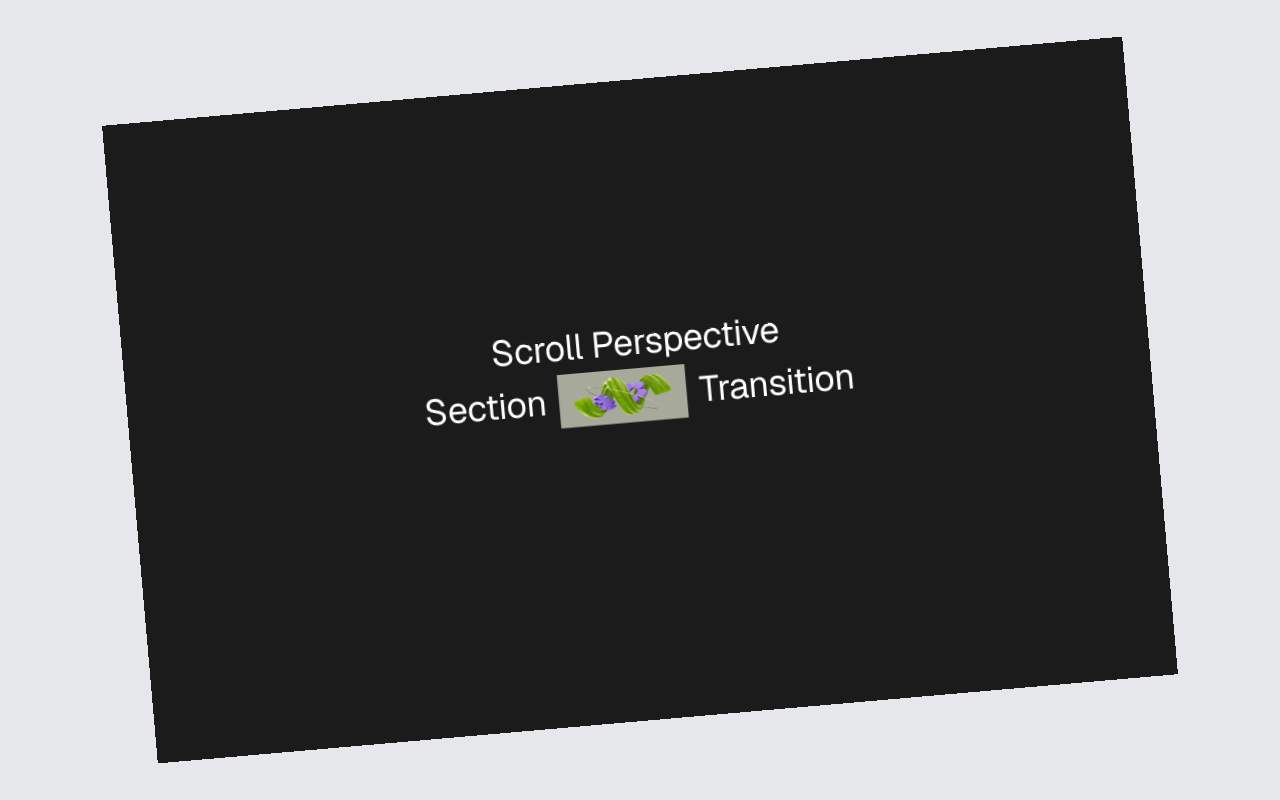
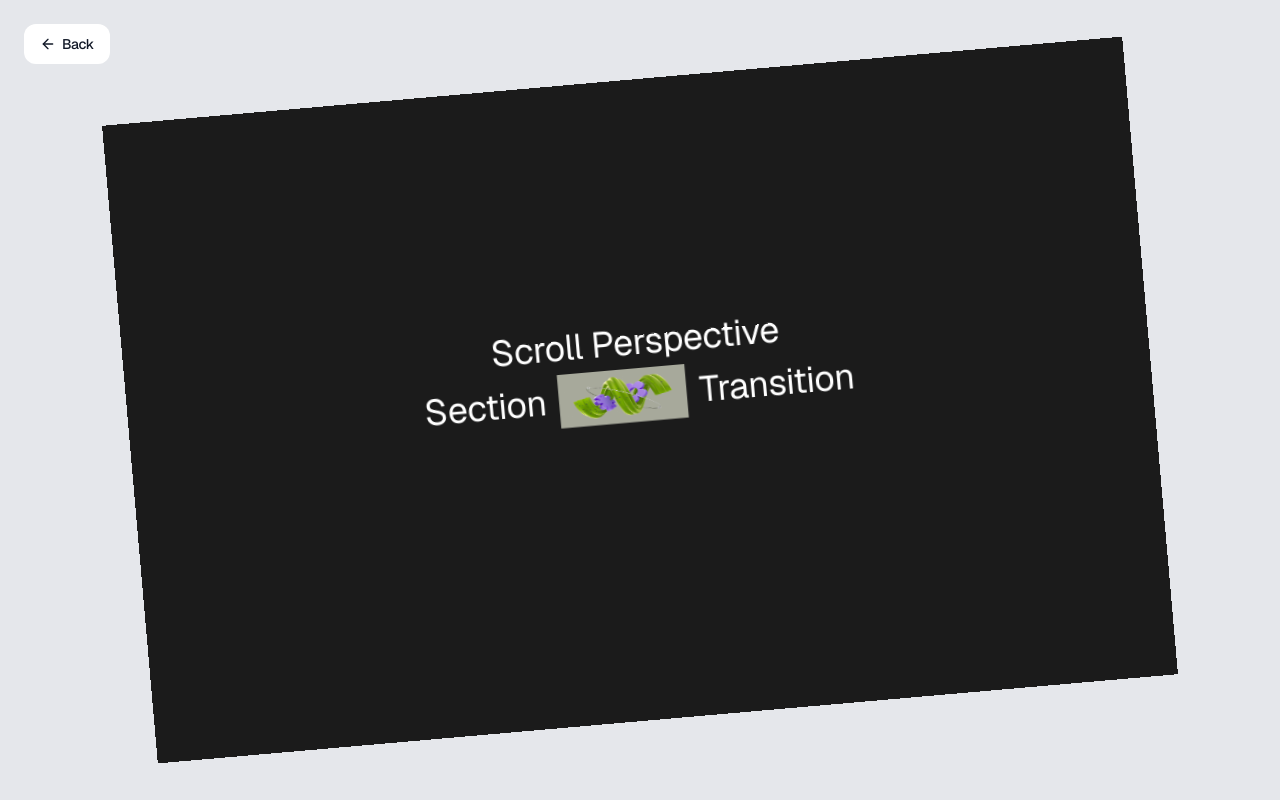
Before and after one commit to Carter2307/Experiments, a Next.js app: page /animations/sticky-on-scroll in a window 1280 px wide. Shown: the top 800 px of the page. Built offline with nearby package versions, Linux system fonts and the light colour scheme.

Commit message:
Add fullscreen page tempalte

```diff
--- a/src/app/(content)/animations/sticky-on-scroll/page.tsx
+++ b/src/app/(content)/animations/sticky-on-scroll/page.tsx
@@ -4,15 +4,15 @@ import Image from "next/image";
 import pic1 from "./assets/img-1.jpg";
 import pic2 from "./assets/img-2.jpg";
 import pic3 from "./assets/img-3.jpg";
-import { useEffect, useRef } from "react";
-import { MotionValue, motion, useScroll, useTransform } from "motion/react";
+import {useEffect, useRef} from "react";
+import {motion, MotionValue, useScroll, useTransform} from "motion/react";
 import Lenis from "lenis";
+import FullScreenCraft from "@/components/templates/FullScreenCraft.tempalte";
 
 export default function StickyOnScrollPage() {
     const container = useRef(null);
-  const { scrollYProgress } = useScroll({
-    target: container,
-    offset: ["start start", "end end"],
+    const {scrollYProgress} = useScroll({
+        target: container, offset: ["start start", "end end"],
     });
 
     useEffect(() => {
@@ -26,24 +26,23 @@ export default function StickyOnScrollPage() {
         requestAnimationFrame(raf);
     }, []);
 
-  return (
+    return (<FullScreenCraft>
             <div className="relative h-[300vh] bg-gray-200" ref={container}>
-      <Section1 scrollYProgress={scrollYProgress} />
-      <Section2 scrollYProgress={scrollYProgress} />
-      <Section3 scrollYProgress={scrollYProgress} />
+                <Section1 scrollYProgress={scrollYProgress}/>
+                <Section2 scrollYProgress={scrollYProgress}/>
+                <Section3 scrollYProgress={scrollYProgress}/>
             </div>
+        </FullScreenCraft>
     );
 }
 
-const Section1 = ({ scrollYProgress }: { scrollYProgress: MotionValue }) => {
+const Section1 = ({scrollYProgress}: { scrollYProgress: MotionValue }) => {
     const scale = useTransform(scrollYProgress, [0, 1], [1, 0.8]);
     const rotate = useTransform(scrollYProgress, [0, 1], [0, -5]);
 
-  console.log(scale, rotate);
 
-  return (
-    <motion.div
-      style={{ scale, rotate }}
+    return (<motion.div
+            style={{scale, rotate}}
             className="sticky top-0 h-screen bg-[#1b1b1b] text-[3.5vw] flex flex-col items-center justify-center text-white pb-[10vh]"
         >
             <p>Scroll Perspective</p>
@@ -52,30 +51,25 @@ const Section1 = ({ scrollYProgress }: { scrollYProgress: MotionValue }) => {
                 <p>Section</p>
 
                 <div className="relative w-[12.5vw]">
-          <Image src={pic1} alt="img" placeholder="blur" fill />
+                    <Image src={pic1} alt="img" placeholder="blur" fill/>
                 </div>
 
                 <p>Transition</p>
             </div>
-    </motion.div>
-  );
+        </motion.div>);
 };
 
-const Section2 = ({ scrollYProgress }: { scrollYProgress: MotionValue }) => {
+const Section2 = ({scrollYProgress}: { scrollYProgress: MotionValue }) => {
     const scale = useTransform(scrollYProgress, [0, 1], [0.8, 1]);
     const rotate = useTransform(scrollYProgress, [0, 1], [5, 0]);
 
-  return (
-    <motion.div className="sticky top-0  h-screen" style={{ scale, rotate }}>
-      <Image src={pic2} alt="img" placeholder="blur" fill />
-    </motion.div>
-  );
+    return (<motion.div className="sticky top-0  h-screen" style={{scale, rotate}}>
+            <Image src={pic2} alt="img" placeholder="blur" fill/>
+        </motion.div>);
 };
 
-const Section3 = ({ scrollYProgress }: { scrollYProgress: MotionValue }) => {
-  return (
-    <div className="sticky top-0  h-screen">
-      <Image src={pic3} alt="img" placeholder="blur" fill />
-    </div>
-  );
+const Section3 = ({scrollYProgress}: { scrollYProgress: MotionValue }) => {
+    return (<div className="sticky top-0  h-screen">
+            <Image src={pic3} alt="img" placeholder="blur" fill/>
+        </div>);
 };
--- /dev/null
+++ b/src/components/templates/FullScreenCraft.tempalte.tsx
@@ -0,0 +1,13 @@
+import React from "react";
+import {BackButton} from "@/components/BackButton/BackButton";
+
+export default function FullScreenCraft(props: {children: React.ReactNode}) {
+    const { children} = props;
+
+    return <section className={"relative"}>
+        <div className={"fixed top-6 left-6 z-50"}>
+            <BackButton/>
+        </div>
+        {children}
+    </section>
+}
--- a/src/constant/crafts.ts
+++ b/src/constant/crafts.ts
@@ -20,5 +20,9 @@ export const CRAFTS: Craft[] = [{
         title: "Prompt Box Attachment", date: "5 Jan 2025", url: "/animations/prompt-box-attachment",
         slug: "prompt-box-attachment",
         category: CraftCategory.animation
+    }, {
+        title: "Sticky content on scroll", date: "5 Jan 2025", url: "/animations/sticky-on-scroll",
+        slug: "sticky-on-scroll",
+        category: CraftCategory.animation
     }]
 }]
```
Lines whose indentation alone changed are shown as unchanged.
